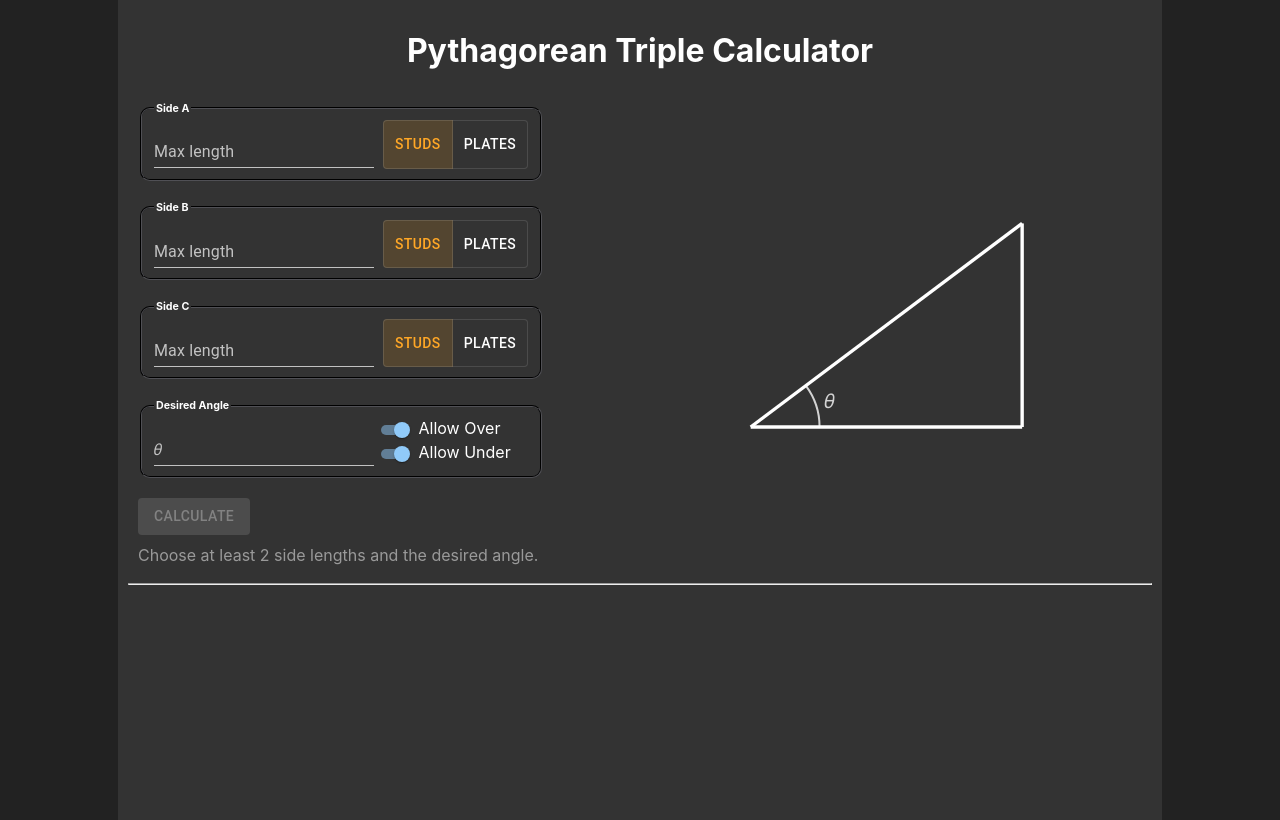
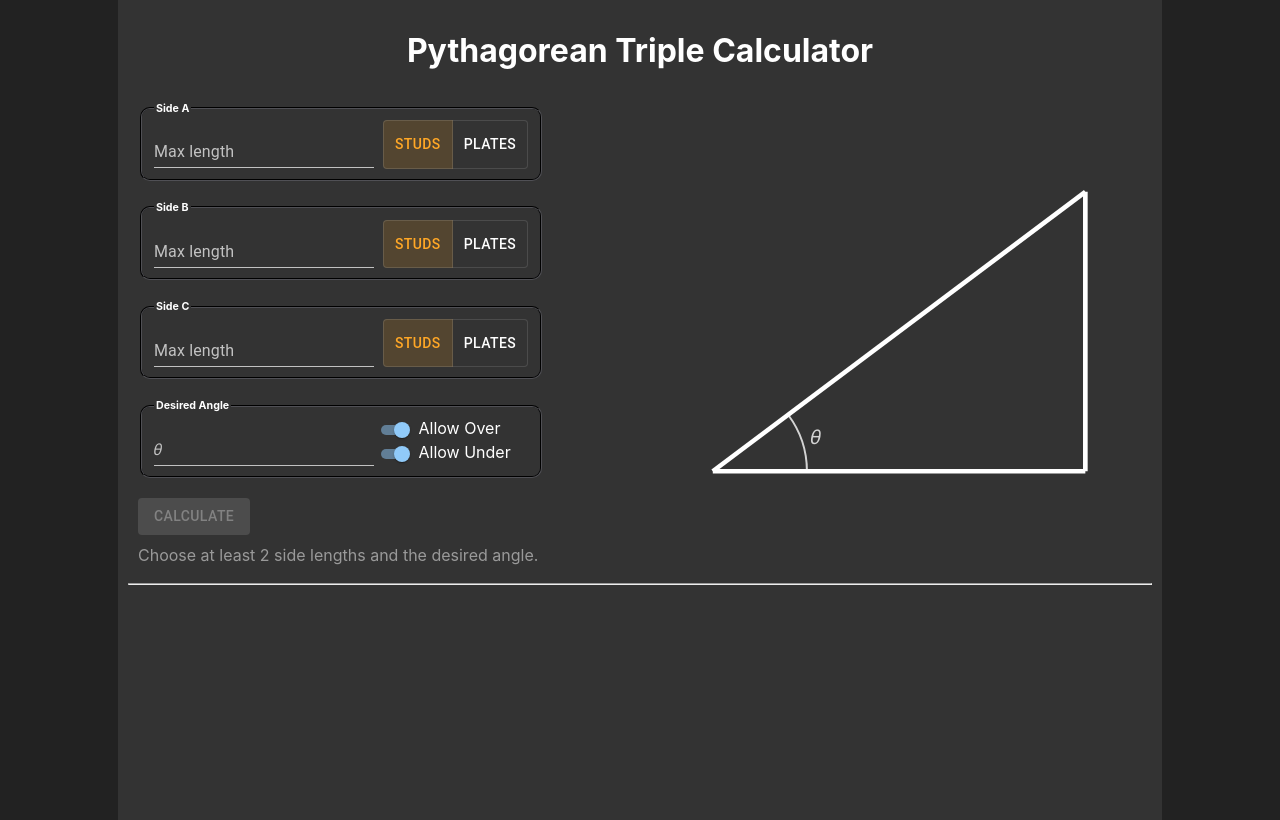
Before and after one commit to BlakeFoster/pythagorean-triples, a React (Create React App) app: page / in a window 1280 px wide. Built offline with nearby package versions, Linux system fonts and the light colour scheme.

Commit message:
Fix diagram

```diff
--- a/src/components/graphics/SideElement.js
+++ b/src/components/graphics/SideElement.js
@@ -1,7 +1,7 @@
 import React from "react";
 import { Circle, Line } from "react-konva";
 
-import { STUDS, PLATES, INTERNAL } from "../../model/Unit"
+import { STUDS, PLATES, INTERNAL, Unit } from "../../model/Unit"
 import BorderedRect from "./BorderedRect"
 
 const BRICK_WIDTH_MM = 7.91;
@@ -13,7 +13,7 @@ export const RENDER_UNIT = INTERNAL;
 const STUD_RADIUS_RATIO = STUD_WIDTH_MM / (2 * BRICK_WIDTH_MM) ;
 const STUD_HEIGHT_RATIO = STUD_HEIGHT_MM / BRICK_WIDTH_MM;
 
-const STROKE_WIDTH_RATIO = 1 / 20;
+const STROKE_WIDTH = 1 / 20;
 
 
 class _SideElment extends React.Component {
@@ -23,10 +23,6 @@ class _SideElment extends React.Component {
 
   static getWidth() {
     return this.WIDTH_UNIT.to(1, RENDER_UNIT);
-  }
-
-  getStrokeWidth () {
-    return this.constructor.getWidth() * STROKE_WIDTH_RATIO;
   }
 }
 
@@ -42,7 +38,7 @@ class _LegoElement extends _SideElment {
           width={this.constructor.getLength()}
           height={this.constructor.getWidth()}
           stroke="black"
-          strokeWidth={this.getStrokeWidth()}
+          strokeWidth={STROKE_WIDTH}
           fill="orange"
         />
         {this.renderDetail()}
@@ -66,11 +62,11 @@ export class PlateSide extends _LegoElement {
       <BorderedRect
         x={this.props.x - this.getStudHeight()}
         y={this.props.y + 0.5 * this.constructor.getWidth() - this.getStudRadius()}
-        width={this.getStudHeight() + this.getStrokeWidth()}
+        width={this.getStudHeight() + STROKE_WIDTH}
         height={2 * this.getStudRadius()}
         stroke="black"
         fill="orange"
-        strokeWidth={this.getStrokeWidth()}
+        strokeWidth={STROKE_WIDTH}
       />
     )
   }
@@ -87,7 +83,7 @@ export class PlateTop extends _LegoElement {
         x={this.props.x + 0.5 * this.constructor.getWidth()}
         y={this.props.y + 0.5 * this.constructor.getWidth()}
         stroke="black"
-        strokeWidth={this.getStrokeWidth()}
+        strokeWidth={STROKE_WIDTH}
         radius={this.getStudRadius()}
       />
     );
@@ -112,13 +108,13 @@ export function plain (unit) {
             ]
           }
           stroke="white"
-          strokeWidth={this.getStrokeWidth()}
+          strokeWidth={STROKE_WIDTH}
         />
       )
     }
 
     static LENGTH_UNIT = unit;
-    static WIDTH_UNIT = INTERNAL;
+    static WIDTH_UNIT = new Unit("line", STROKE_WIDTH);
   }
 
   return Plain;
```
